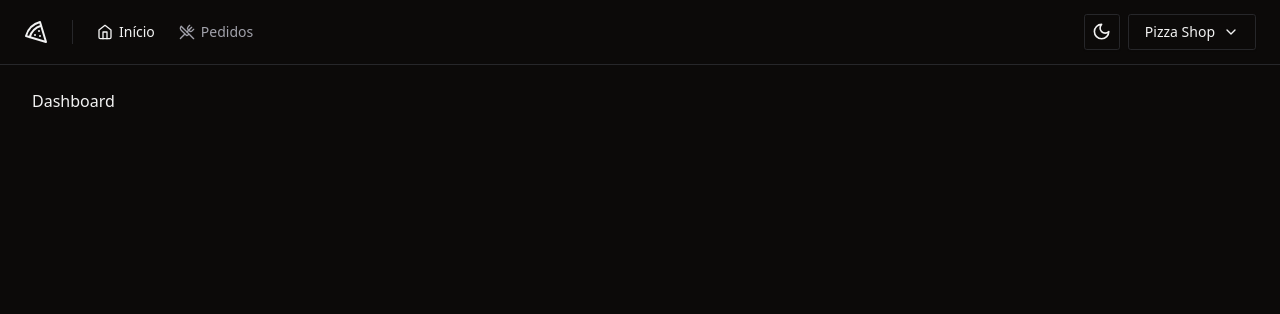
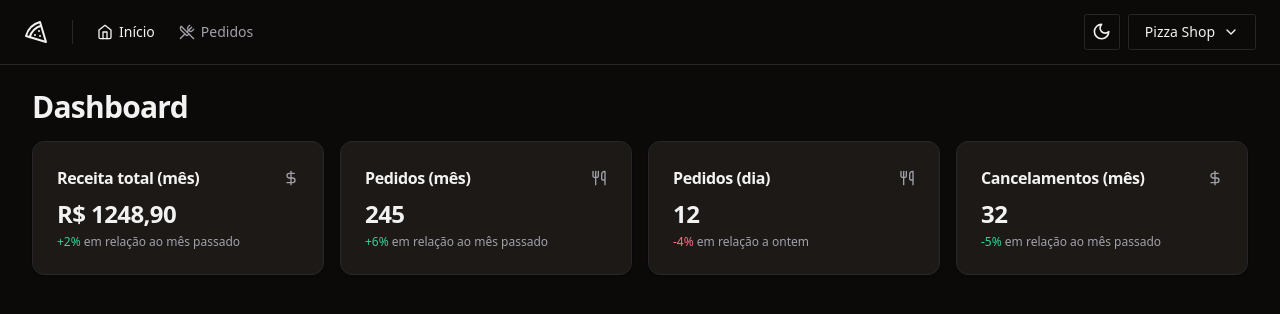
Before and after one commit to matheuseufrasio2/pizzashop-web, a React (Vite) app: page / in a window 1280 px wide. Shown: the top 314 px of the page. Built offline with nearby package versions, Linux system fonts and the light colour scheme.

Commit message:
add dashboards cards

```diff
--- /dev/null
+++ b/src/components/ui/card.tsx
@@ -0,0 +1,76 @@
+import * as React from "react"
+
+import { cn } from "@/lib/utils"
+
+const Card = React.forwardRef<
+  HTMLDivElement,
+  React.HTMLAttributes<HTMLDivElement>
+>(({ className, ...props }, ref) => (
+  <div
+    ref={ref}
+    className={cn(
+      "rounded-xl border bg-card text-card-foreground shadow",
+      className
+    )}
+    {...props}
+  />
+))
+Card.displayName = "Card"
+
+const CardHeader = React.forwardRef<
+  HTMLDivElement,
+  React.HTMLAttributes<HTMLDivElement>
+>(({ className, ...props }, ref) => (
+  <div
+    ref={ref}
+    className={cn("flex flex-col space-y-1.5 p-6", className)}
+    {...props}
+  />
+))
+CardHeader.displayName = "CardHeader"
+
+const CardTitle = React.forwardRef<
+  HTMLParagraphElement,
+  React.HTMLAttributes<HTMLHeadingElement>
+>(({ className, ...props }, ref) => (
+  <h3
+    ref={ref}
+    className={cn("font-semibold leading-none tracking-tight", className)}
+    {...props}
+  />
+))
+CardTitle.displayName = "CardTitle"
+
+const CardDescription = React.forwardRef<
+  HTMLParagraphElement,
+  React.HTMLAttributes<HTMLParagraphElement>
+>(({ className, ...props }, ref) => (
+  <p
+    ref={ref}
+    className={cn("text-sm text-muted-foreground", className)}
+    {...props}
+  />
+))
+CardDescription.displayName = "CardDescription"
+
+const CardContent = React.forwardRef<
+  HTMLDivElement,
+  React.HTMLAttributes<HTMLDivElement>
+>(({ className, ...props }, ref) => (
+  <div ref={ref} className={cn("p-6 pt-0", className)} {...props} />
+))
+CardContent.displayName = "CardContent"
+
+const CardFooter = React.forwardRef<
+  HTMLDivElement,
+  React.HTMLAttributes<HTMLDivElement>
+>(({ className, ...props }, ref) => (
+  <div
+    ref={ref}
+    className={cn("flex items-center p-6 pt-0", className)}
+    {...props}
+  />
+))
+CardFooter.displayName = "CardFooter"
+
+export { Card, CardHeader, CardFooter, CardTitle, CardDescription, CardContent }
--- a/src/pages/app/dashboard/dashboard.tsx
+++ b/src/pages/app/dashboard/dashboard.tsx
@@ -1,10 +1,24 @@
 import { Helmet } from 'react-helmet-async'
+
+import { DayOrdersAmountCard } from './day-orders-amount-card'
+import { MonthCanceledOrdersAmountCard } from './month-canceled-orders-amount'
+import { MonthOrdersAmountCard } from './month-orders-amount-card'
+import { MonthRevenueCard } from './month-revenue-card'
 
 export function Dashboard() {
   return (
     <>
       <Helmet title="Home" />
-      <h1>Dashboard</h1>
+      <div className="flex flex-col gap-4">
+        <h1 className="text-3xl font-bold tracking-tight">Dashboard</h1>
+
+        <div className="grid grid-cols-4 gap-4">
+          <MonthRevenueCard />
+          <MonthOrdersAmountCard />
+          <DayOrdersAmountCard />
+          <MonthCanceledOrdersAmountCard />
+        </div>
+      </div>
     </>
   )
 }
--- /dev/null
+++ b/src/pages/app/dashboard/day-orders-amount-card.tsx
@@ -0,0 +1,21 @@
+import { Utensils } from 'lucide-react'
+
+import { Card, CardContent, CardHeader, CardTitle } from '@/components/ui/card'
+
+export function DayOrdersAmountCard() {
+  return (
+    <Card>
+      <CardHeader className="flex-row items-center justify-between space-y-0 pb-2">
+        <CardTitle className="text-base font-semibold">Pedidos (dia)</CardTitle>
+        <Utensils className="h-4 w-4 text-muted-foreground" />
+      </CardHeader>
+      <CardContent className="space-y-1">
+        <span className="text-2xl font-bold tracking-tight">12</span>
+        <p className="text-xs text-muted-foreground">
+          <span className="text-rose-500 dark:text-rose-400">-4%</span> em
+          relação a ontem
+        </p>
+      </CardContent>
+    </Card>
+  )
+}
--- /dev/null
+++ b/src/pages/app/dashboard/month-canceled-orders-amount.tsx
@@ -0,0 +1,23 @@
+import { DollarSign } from 'lucide-react'
+
+import { Card, CardContent, CardHeader, CardTitle } from '@/components/ui/card'
+
+export function MonthCanceledOrdersAmountCard() {
+  return (
+    <Card>
+      <CardHeader className="flex-row items-center justify-between space-y-0 pb-2">
+        <CardTitle className="text-base font-semibold">
+          Cancelamentos (mês)
+        </CardTitle>
+        <DollarSign className="h-4 w-4 text-muted-foreground" />
+      </CardHeader>
+      <CardContent className="space-y-1">
+        <span className="text-2xl font-bold tracking-tight">32</span>
+        <p className="text-xs text-muted-foreground">
+          <span className="text-emerald-500 dark:text-emerald-400">-5%</span> em
+          relação ao mês passado
+        </p>
+      </CardContent>
+    </Card>
+  )
+}
--- /dev/null
+++ b/src/pages/app/dashboard/month-orders-amount-card.tsx
@@ -0,0 +1,21 @@
+import { Utensils } from 'lucide-react'
+
+import { Card, CardContent, CardHeader, CardTitle } from '@/components/ui/card'
+
+export function MonthOrdersAmountCard() {
+  return (
+    <Card>
+      <CardHeader className="flex-row items-center justify-between space-y-0 pb-2">
+        <CardTitle className="text-base font-semibold">Pedidos (mês)</CardTitle>
+        <Utensils className="h-4 w-4 text-muted-foreground" />
+      </CardHeader>
+      <CardContent className="space-y-1">
+        <span className="text-2xl font-bold tracking-tight">245</span>
+        <p className="text-xs text-muted-foreground">
+          <span className="text-emerald-500 dark:text-emerald-400">+6%</span> em
+          relação ao mês passado
+        </p>
+      </CardContent>
+    </Card>
+  )
+}
--- /dev/null
+++ b/src/pages/app/dashboard/month-revenue-card.tsx
@@ -0,0 +1,23 @@
+import { DollarSign } from 'lucide-react'
+
+import { Card, CardContent, CardHeader, CardTitle } from '@/components/ui/card'
+
+export function MonthRevenueCard() {
+  return (
+    <Card>
+      <CardHeader className="flex-row items-center justify-between space-y-0 pb-2">
+        <CardTitle className="text-base font-semibold">
+          Receita total (mês)
+        </CardTitle>
+        <DollarSign className="h-4 w-4 text-muted-foreground" />
+      </CardHeader>
+      <CardContent className="space-y-1">
+        <span className="text-2xl font-bold tracking-tight">R$ 1248,90</span>
+        <p className="text-xs text-muted-foreground">
+          <span className="text-emerald-500 dark:text-emerald-400">+2%</span> em
+          relação ao mês passado
+        </p>
+      </CardContent>
+    </Card>
+  )
+}
```
